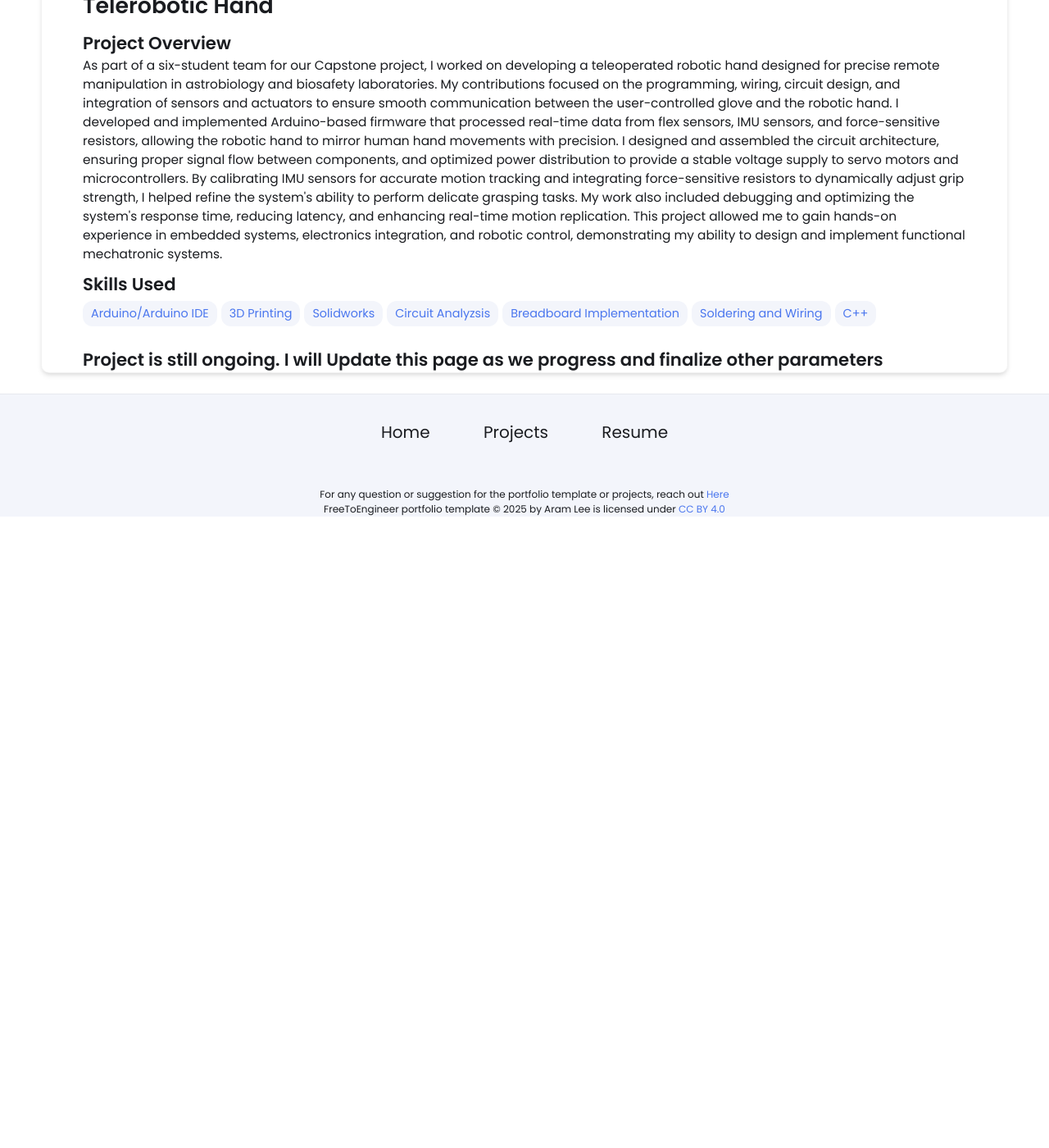
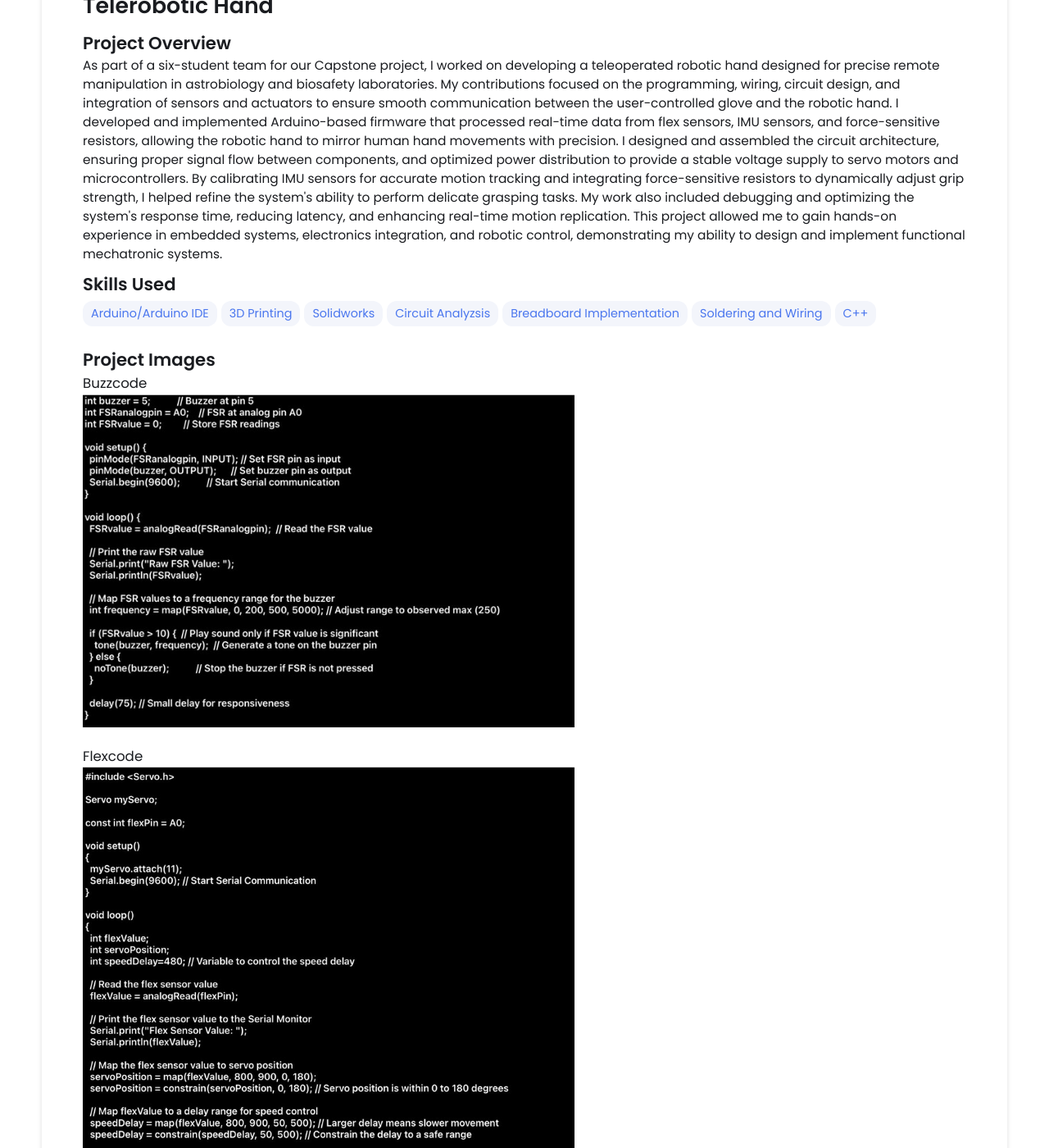
Before and after one commit to omonchav/omonchav.github.io, a Jekyll site: the page built from _projects/sonos-teardown/index.md, in a window 1280 px wide and 1400 px high, scrolled down 520 px. Shown: the whole window at 82% size. Built offline with Jekyll 4.4.1, drawn with Linux system fonts in a browser that asks for light colours; before the commit the page ends 1150 px from its top, so only the background shows below that; some of the changed text lies outside the part shown.

Commit message:
Update index.md

```diff
--- a/_projects/sonos-teardown/index.md
+++ b/_projects/sonos-teardown/index.md
@@ -10,13 +10,25 @@
   - Breadboard Implementation
   - Soldering and Wiring
   - C++
-images:
-  - buzzcode.jpg
-  - flexcode.jpg
-  - glovewithwiring.jpg
-  - sensorwiring.jpg
-  - sonos.png
 
 main-image: /glovewithwiring.jpg
 ---
+<h2>Project Images</h2>
+
+<h3>Buzzcode</h3>
+<img src="buzzcode.jpg" alt="Buzzcode Image" width="600">
+
+<h3>Flexcode</h3>
+<img src="flexcode.jpg" alt="Flexcode Image" width="600">
+
+<h3>Glove with Wiring</h3>
+<img src="glovewithwiring.jpg" alt="Glove with Wiring Image" width="600">
+
+<h3>Sensor Wiring</h3>
+<img src="sensorwiring.jpg" alt="Sensor Wiring Image" width="600">
+
+<h3>Sonos</h3>
+<img src="sonos.png" alt="Sonos Teardown Image" width="600">
+
+---
 ## Project is still ongoing. I will Update this page as we progress and finalize other parameters
```
